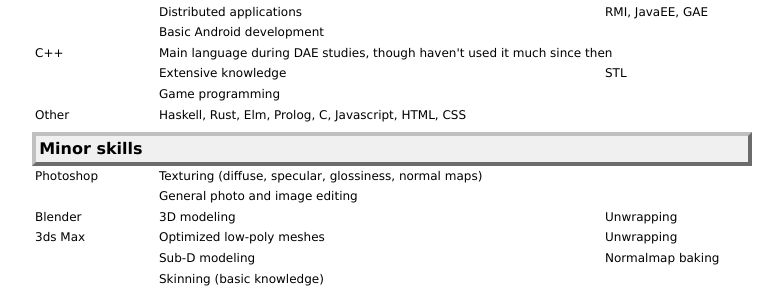
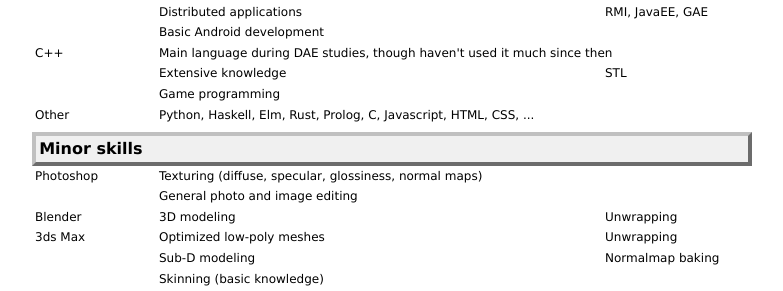
Before and after one commit to TheOddler/theoddler.github.io, a Jekyll site: the page built from cv/index.html, in a window 1280 px wide. Shown: the part 747-1038 px from the top of the page, without its empty margins (248-1031 px from the left). Built offline with Jekyll 4.4.1, drawn with Linux system fonts in a browser that asks for light colours.

Commit message:
Added Python.

```diff
--- a/_includes/about/programminglanguages.md
+++ b/_includes/about/programminglanguages.md
@@ -46,6 +46,6 @@
 
 	<tr>
 		<td>Other</td>
-		<td>Haskell, Rust, Elm, Prolog, C, Javascript, HTML, CSS</td>
+		<td>Python, Haskell, Elm, Rust, Prolog, C, Javascript, HTML, CSS, ...</td>
 	</tr>
 </table>
```
